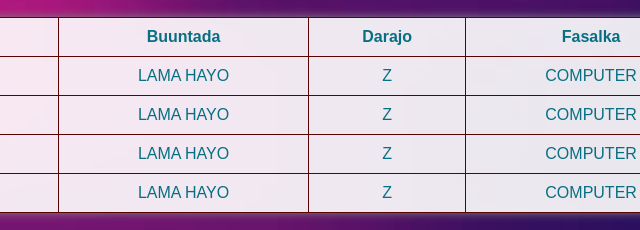
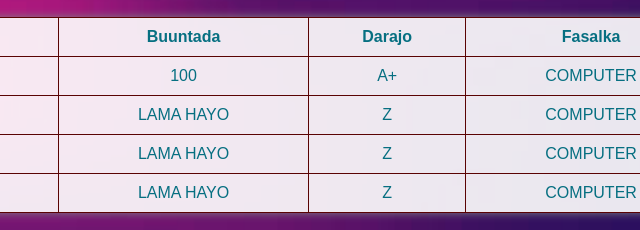
Before and after one commit to BanadirSchool/Banadir-School-BEST-B2-203, a plain HTML site: page index.html in a window 1280 px wide. Shown: the part 332-562 px from the top of the page, 492-1132 px from the left. Drawn offline with Linux system fonts and the light colour scheme.

Commit message:
Update index.html

```diff
--- a/index.html
+++ b/index.html
@@ -137,8 +137,8 @@ background-size: cover;
             <th>Fasalka</th>
         </tr>
         <tr><td>1</td><td>WINDOW 10</td>
-            <td>LAMA HAYO</td>
-            <td>Z</td>
+            <td>100</td>
+            <td>A+</td>
             <td>COMPUTER</td>
         </tr>
         <tr>
@@ -198,4 +198,5 @@ background-size: cover;
         }
     </script>
 </body>
+
 </html>
```
